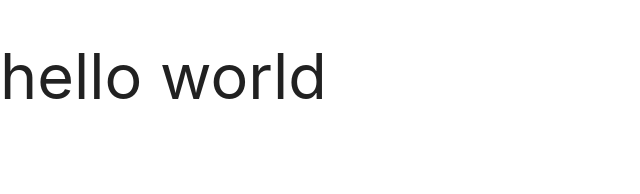
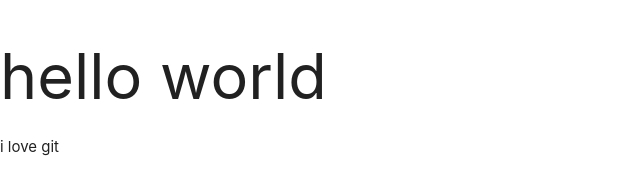
Before and after one commit to mehrbod-work/mehrbod-project, a plain HTML site: page asset/index.html in a window 1280 px wide. Shown: the full height of the page, 0-640 px from the left. Drawn offline with Linux system fonts and the light colour scheme.

Commit message:
2th step

```diff
--- a/asset/index.html
+++ b/asset/index.html
@@ -9,6 +9,7 @@
 </head>
 <body>
     <h1> hello world</h1>
+    <p>i love git </p>
 
 
 
```
